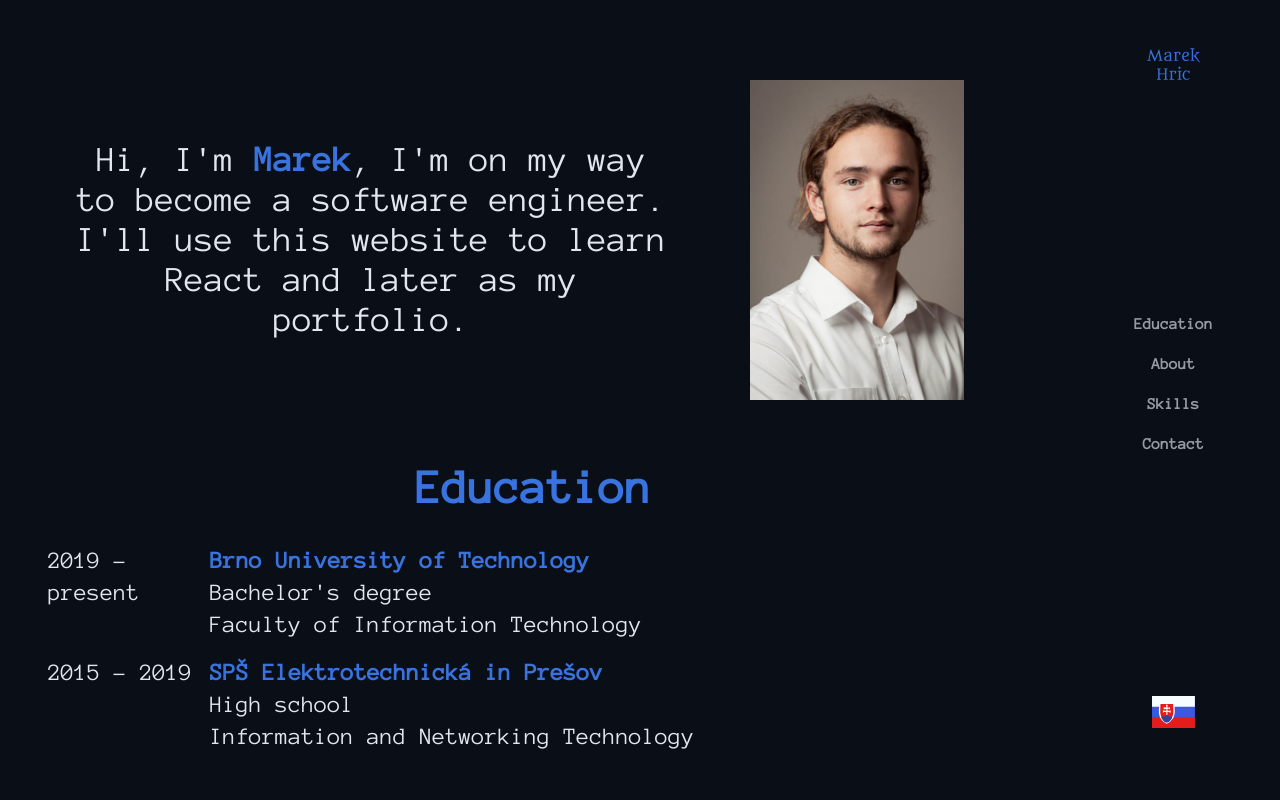
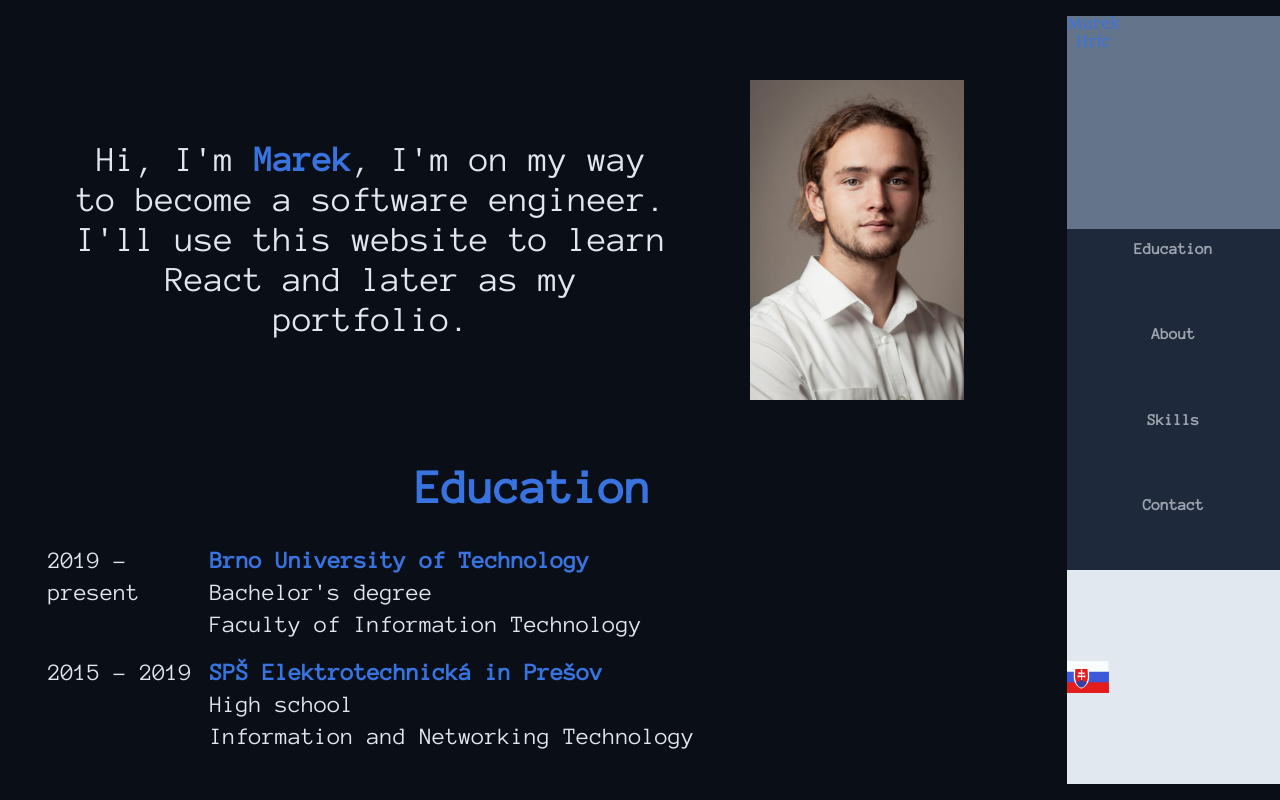
Before and after one commit to Marek324/Personal-page, a React (Vite) app: page / in a window 1280 px wide. Shown: the top 800 px of the page. Built offline with nearby package versions, Linux system fonts and the light colour scheme.

Commit message:
WIP: Using grid structure

```diff
--- a/public/locales/en/translation.json
+++ b/public/locales/en/translation.json
@@ -73,7 +73,7 @@
             },
             {
                 "name": "Python",
-                "level": "Beginner"
+                "level": "Intermediate"
             },
             {
                 "name": "C#",
--- a/public/locales/sk/translation.json
+++ b/public/locales/sk/translation.json
@@ -73,7 +73,7 @@
             },
             {
                 "name": "Python",
-                "level": "Začiatočník"
+                "level": "Mierne pokročilý"
             },
             {
                 "name": "C#",
--- a/src/components/Body.tsx
+++ b/src/components/Body.tsx
@@ -6,7 +6,7 @@ import Skills from "./sections/Skills";
 
 function Body() {
     return (
-        <div className="w-5/6 p-12 text-2xl">
+        <div className="w-5/6 p-12 text-2xl grid grid-cols-1">
             <Home />
             <Education />
             <About />
--- a/src/components/NavBar.tsx
+++ b/src/components/NavBar.tsx
@@ -4,7 +4,7 @@ import Logo from "./navbar/Logo";
 
 function Header() {
     return (
-        <header className="fixed top-0 right-0 h-screen w-1/6 py-4 flex flex-col items-center justify-center select-none">
+        <header className="grid grid-cols-1 fixed top-0 right-0 h-screen w-1/6 py-4 select-none">
             <Logo />
             <Menu />
             <LanguageSelector />
--- a/src/components/navbar/LanguageSelector.tsx
+++ b/src/components/navbar/LanguageSelector.tsx
@@ -14,7 +14,7 @@ function LanguageSelector() {
     return (
         <button
             onClick={handleLanguageChange}
-            className="h-28 w-full group transition-size duration-300 self-end pb-8  flex items-center justify-center"
+            className="group transition-size duration-300 bg-slate-200"
         >
             <img
                 src={currLang === "sk" ? flag_gb : flag_sk}
--- a/src/components/navbar/Logo.tsx
+++ b/src/components/navbar/Logo.tsx
@@ -4,7 +4,7 @@ function Logo() {
     return (
         <a
             href="#sec_home"
-            className="h-20 w-full group transition-size duration-300 self-top flex items-center justify-center pt-4"
+            className="group transition-size duration-300 bg-slate-500"
         >
             <img
                 src={logo}
--- a/src/components/navbar/Menu.tsx
+++ b/src/components/navbar/Menu.tsx
@@ -1,41 +1,27 @@
 import { useTranslation } from "react-i18next";
+
+const menuItems = [
+    { id: 0, name: "menu.education", ref: "#sec_education" },
+    { id: 1, name: "menu.about", ref: "#sec_about" },
+    { id: 2, name: "menu.skills", ref: "#sec_skills" },
+    { id: 3, name: "menu.contact", ref: "#sec_contact" },
+];
 
 function Menu() {
     const { t } = useTranslation();
     return (
-        <nav className="flex flex-col items-center justify-center font-black text-center text-text/65 my-auto">
+        <nav className="font-black text-center text-text/65 bg-slate-800 grid grid-cols-1">
+            {menuItems.map((item) => (
                 <a
-                href="#sec_education"
+                    key={item.id}
+                    href={item.ref}
                     className="w-full h-10 p-2 transition-colors duration-300  hover:text-text group"
                 >
                     <p className="inline transition-all text-base duration-300 border-transparent border-b-2 group-hover:text-lg group-hover:border-text">
-                    {t("menu.education")}
+                        {t(item.name)}
                     </p>
                 </a>
-            <a
-                href="#sec_about"
-                className="w-full h-10 p-2 transition-colors duration-300  hover:text-text group"
-            >
-                <p className="inline transition-all text-base duration-300 border-transparent border-b-2 group-hover:text-lg group-hover:border-text">
-                    {t("menu.about")}
-                </p>
-            </a>
-            <a
-                href="#sec_skills"
-                className="w-full h-10 p-2 transition-colors duration-300  hover:text-text group"
-            >
-                <p className="inline transition-all text-base duration-300 border-transparent border-b-2 group-hover:text-lg group-hover:border-text">
-                    {t("menu.skills")}
-                </p>
-            </a>
-            <a
-                href="#sec_contact"
-                className="w-full h-10 p-2 transition-colors duration-300  hover:text-text group"
-            >
-                <p className="inline transition-all text-base duration-300 border-transparent border-b-2 group-hover:text-lg group-hover:border-text">
-                    {t("menu.contact")}
-                </p>
-            </a>
+            ))}
         </nav>
     );
 }
```
Lines whose indentation alone changed are shown as unchanged.
